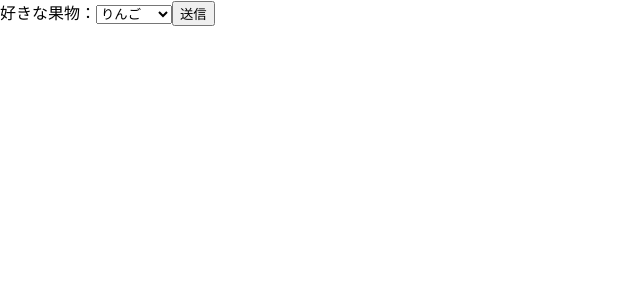
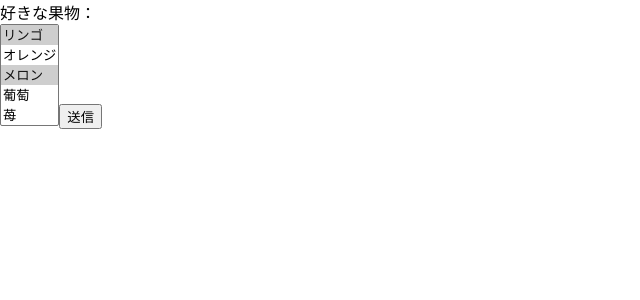
Before and after one commit to nekketsu2010/quick-react, a React (Create React App) app: page / in a window 1280 px wide. Shown: the top 300 px of the page, without its empty margins (0-640 px from the left). Built offline with nearby package versions, Linux system fonts and the light colour scheme.

Commit message:
feature: 複数選択できるリストを作成しました。

```diff
--- /dev/null
+++ b/src/MyList.js
@@ -0,0 +1,42 @@
+import { useState } from "react";
+
+export default function MyList() {
+    // b. Stateを初期化
+    const [form, setForm] = useState({
+        fruit: ['apple', 'melon']
+    });
+    // c. リストボックス変更時に選択値をStateに反映
+    function handleChangeList(e) {
+        // 選択値を格納するための配列
+        const data = [];
+        // <option>要素を順に走査し、選択されたものを取得
+        const opts = e.target.options;
+        for (const opt of opts) {
+            if(opt.selected) {
+                data.push(opt.value);
+            }
+        }
+        setForm({
+            ...form,
+            [e.target.name]: data
+        });
+    }
+    // [送信]ボタンをクリック時に選択値をログ出力
+    function show() {
+        console.log(`好きな果物：${form.fruit}`);
+    }
+    // a. リストボックスを生成
+    return (
+        <form>
+            <label htmlFor="fruit">好きな果物：</label><br />
+            <select id="fruit" name="fruit" value={form.fruit} size="5" multiple={true} onChange={handleChangeList}>
+                <option value="apple"> リンゴ </option>
+                <option value="orange"> オレンジ </option>
+                <option value="melon"> メロン </option>
+                <option value="grape"> 葡萄 </option>
+                <option value="strawberry"> 苺 </option>
+            </select>
+            <button type="button" onClick={show}> 送信 </button>
+        </form>
+    )
+}
--- a/src/index.js
+++ b/src/index.js
@@ -2,12 +2,12 @@ import React from 'react';
 import ReactDOM from 'react-dom/client';
 import './index.css';
 import reportWebVitals from './reportWebVitals';
-import MySelect from './MySelect';
+import MyList from './MyList';
 
 const root = ReactDOM.createRoot(document.getElementById('root'));
 
 root.render(
-  <MySelect />
+  <MyList />
 );
 
 // If you want to start measuring performance in your app, pass a function
```
